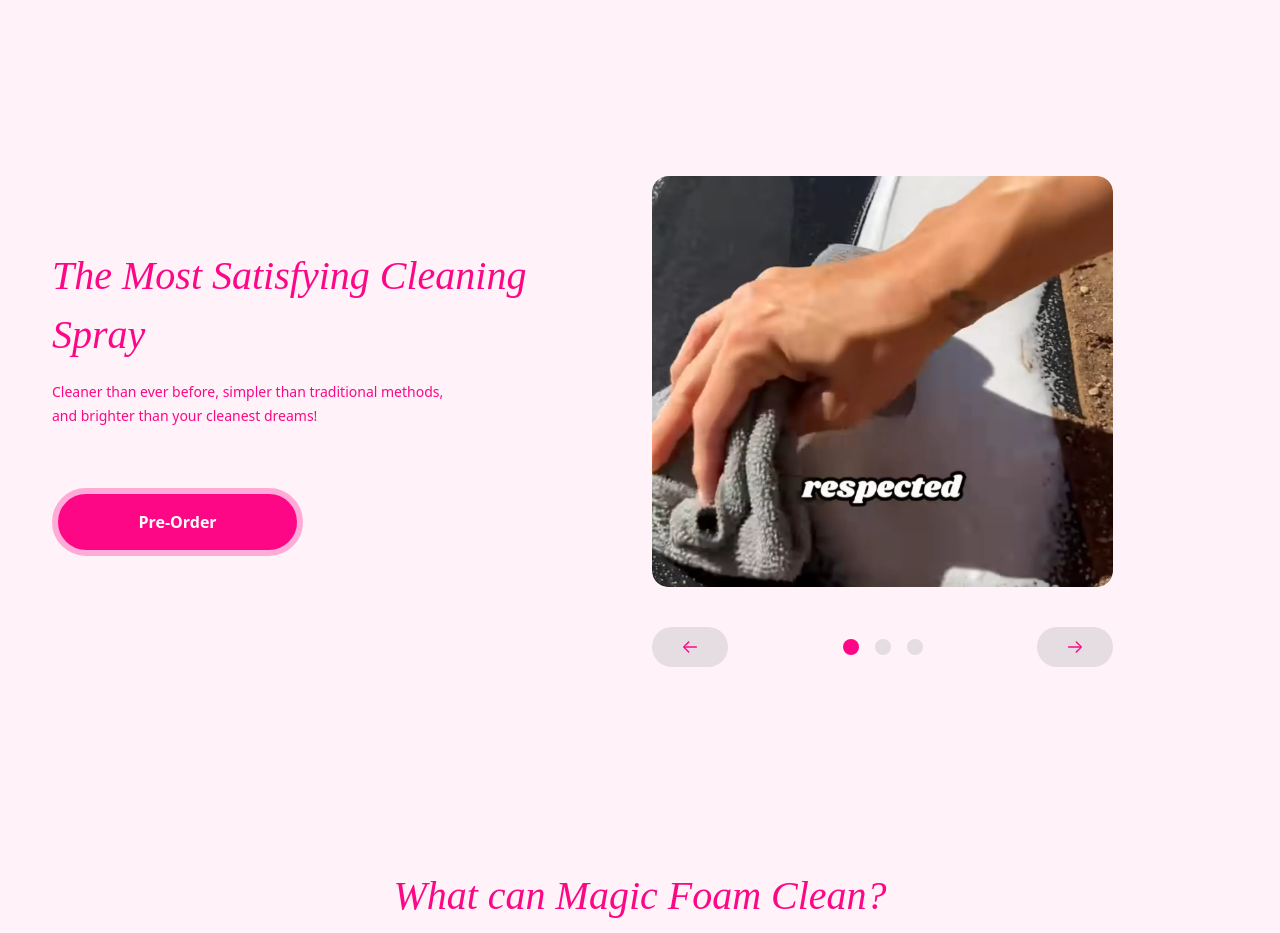
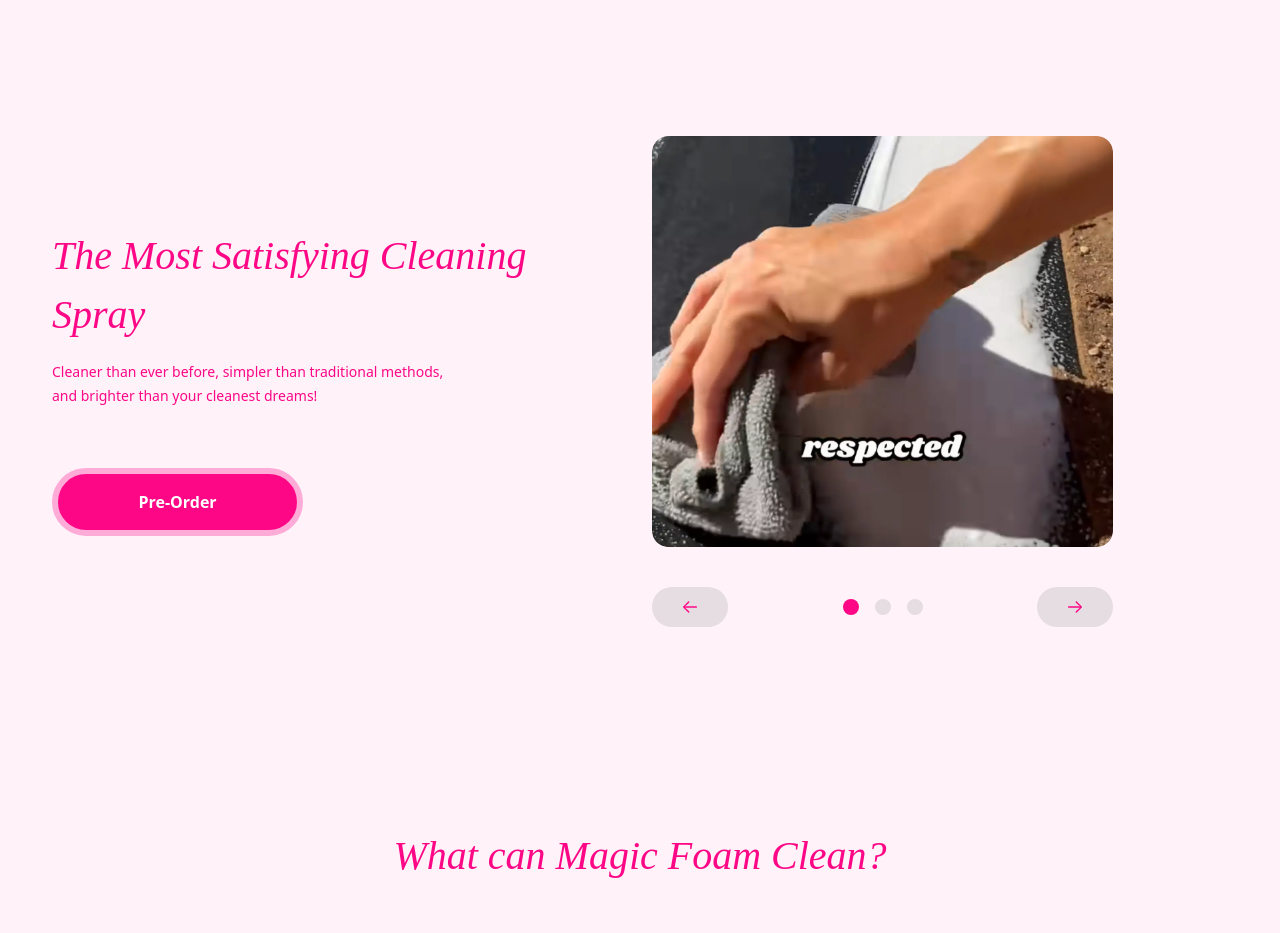
Before and after one commit to INDERJEETBHADU/Clean-girl, a React (Create React App) app: page / in a window 1280 px wide. Shown: the part 4100-5033 px from the top of the page. Built offline with nearby package versions, Linux system fonts and the light colour scheme; a web font is replaced by a local one.

Commit message:
padding_adjust

```diff
--- a/src/components/Spray.jsx
+++ b/src/components/Spray.jsx
@@ -79,7 +79,7 @@
                 </div>
               </div>
             </div>
-            <div className="md:col-6 pt-[40px] col-12 relative">
+            <div className="md:col-6 pt-[40px] md:pt-[0px] col-12 relative">
               {/* slider---part---here */}
               <Swiper
                 ref={swiperRef}
```
